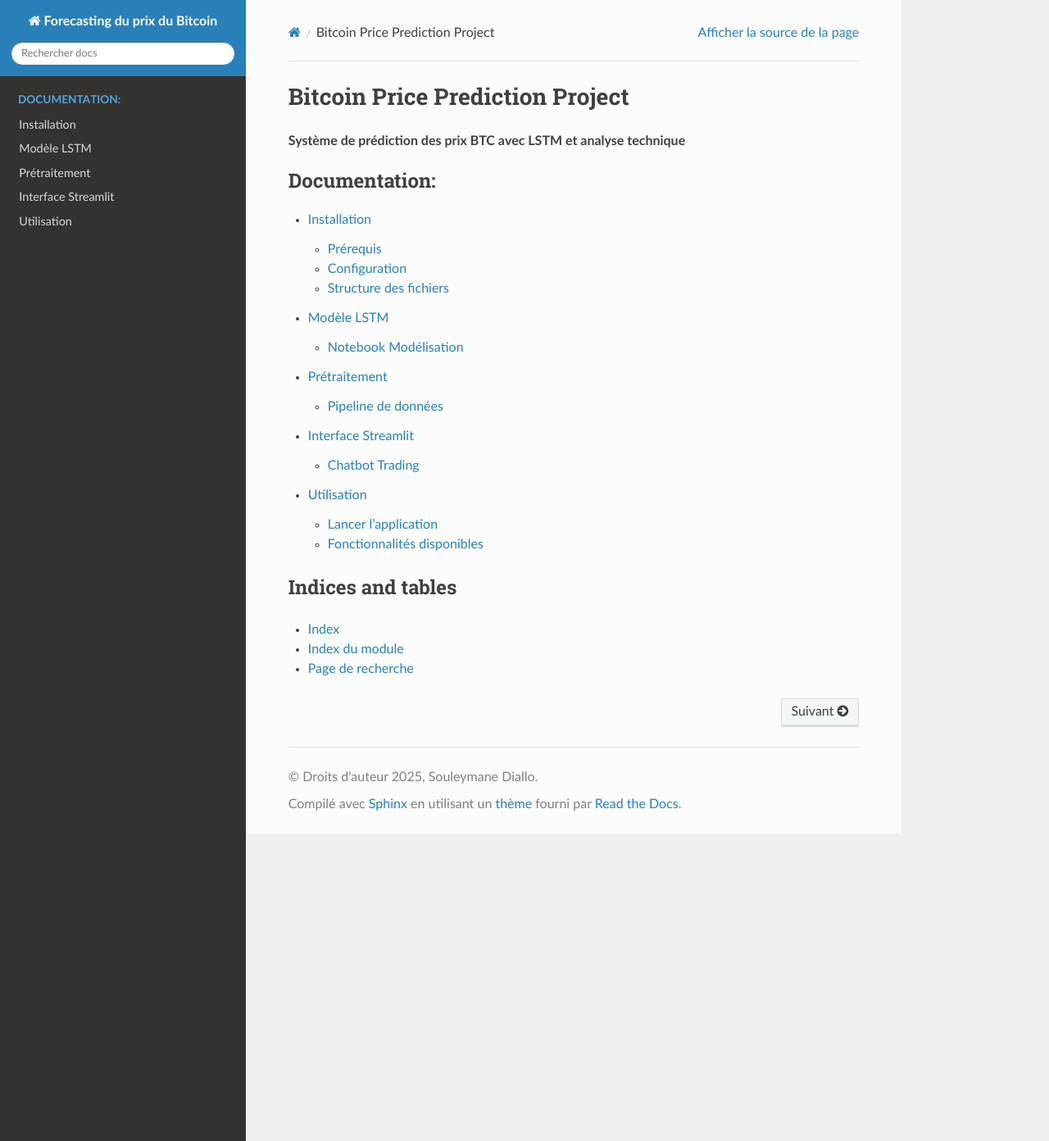
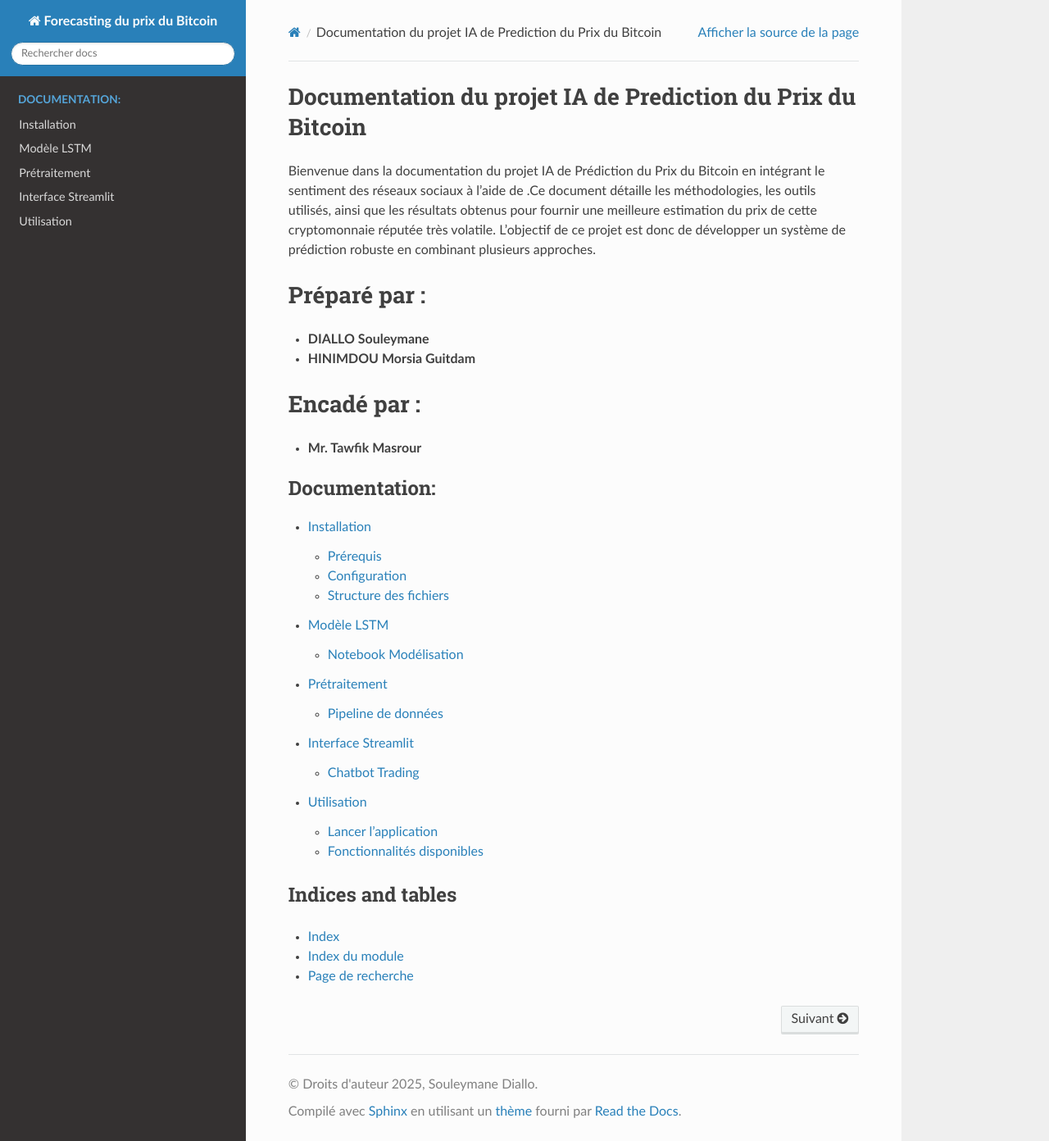
Before and after one commit to SouleymaneDiallo04/Forecasting-du-prix-du-Bitcoin, a Sphinx documentation site: the page built from docs/source/index.rst, in a window 1280 px wide and 1392 px high. Shown: the whole window at 82% size. Built offline with Sphinx 7.4.7 and the Read the Docs theme 3.1.0, drawn with Linux system fonts in a browser that asks for light colours.

Commit message:
Update index.rst

```diff
--- a/docs/source/index.rst
+++ b/docs/source/index.rst
@@ -1,10 +1,23 @@
 .. Bitcoin Price Prediction documentation master file
 
-================================
-Bitcoin Price Prediction Project
-================================
+===========================================================
+Documentation du projet IA de Prediction du Prix du Bitcoin
+===========================================================
+Bienvenue dans la documentation du projet IA de Prédiction du Prix du Bitcoin en intégrant le sentiment des réseaux sociaux  à l’aide de .Ce document détaille les méthodologies, les outils utilisés, ainsi que les résultats obtenus pour fournir une meilleure estimation du prix de cette cryptomonnaie réputée très volatile. L’objectif de ce projet est donc de développer un système de prédiction robuste en combinant plusieurs approches.
 
-**Système de prédiction des prix BTC avec LSTM et analyse technique**
+=============
+Préparé par :
+=============
+
+- **DIALLO Souleymane**
+
+- **HINIMDOU Morsia Guitdam**
+
+============
+Encadé par :
+============
+
+- **Mr. Tawfik Masrour**
 
 .. toctree::
    :maxdepth: 2
```
